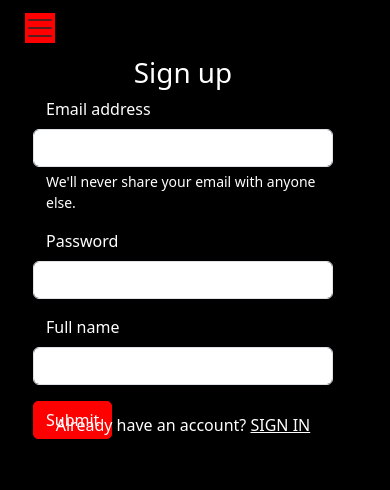
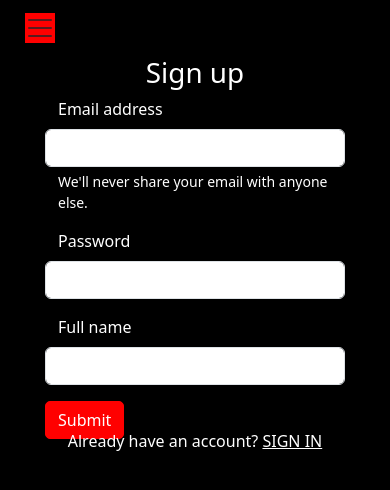
Before and after one commit to lilanga96/podcasts, a React (Vite) app: page /sign-up in a window 390 px wide. Shown: the top 490 px of the page. Built offline with nearby package versions, Linux system fonts and the light colour scheme; no server answers.

Commit message:
styles update

```diff
--- a/src/index.css
+++ b/src/index.css
@@ -303,11 +303,6 @@ form{
     position: relative;
     right: 10px;
   }
-  .form-div{
-    width: 270px;
-    position: relative;
-    left: 3rem;
-  }
 
   form{
     width: 300px;
@@ -315,7 +310,7 @@ form{
   }
   .signUp-paragraph{
     position: relative;
-    top: 1rem;
+    top: 2rem;
   }
 
 
```
